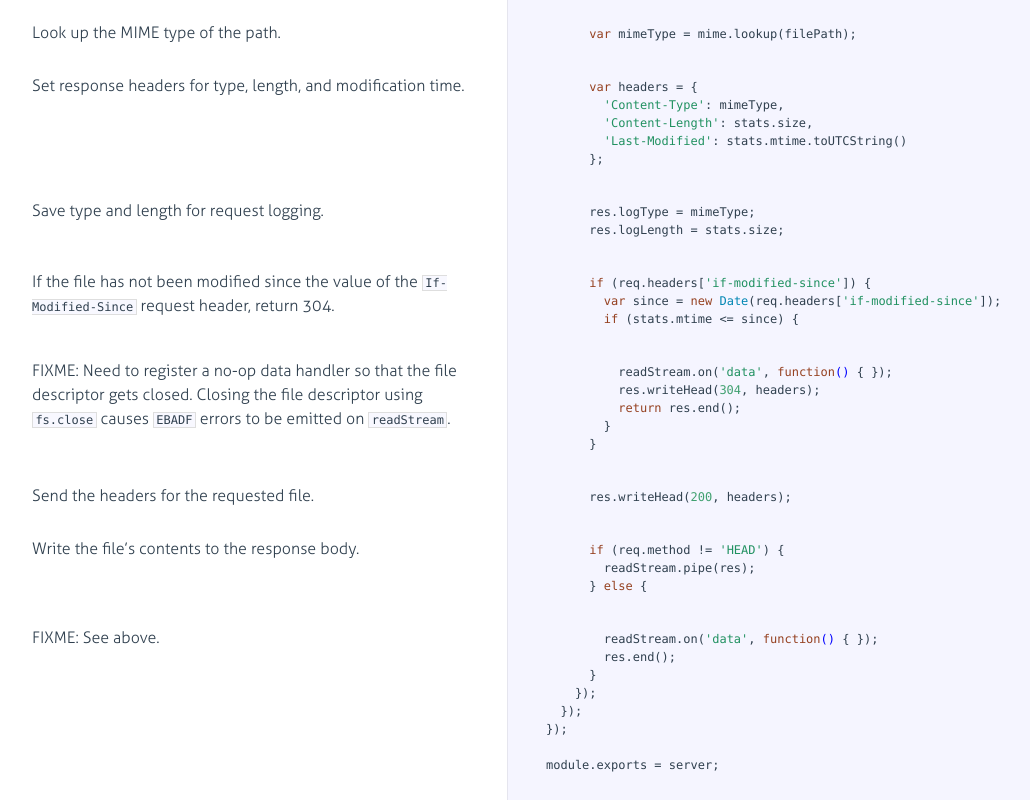
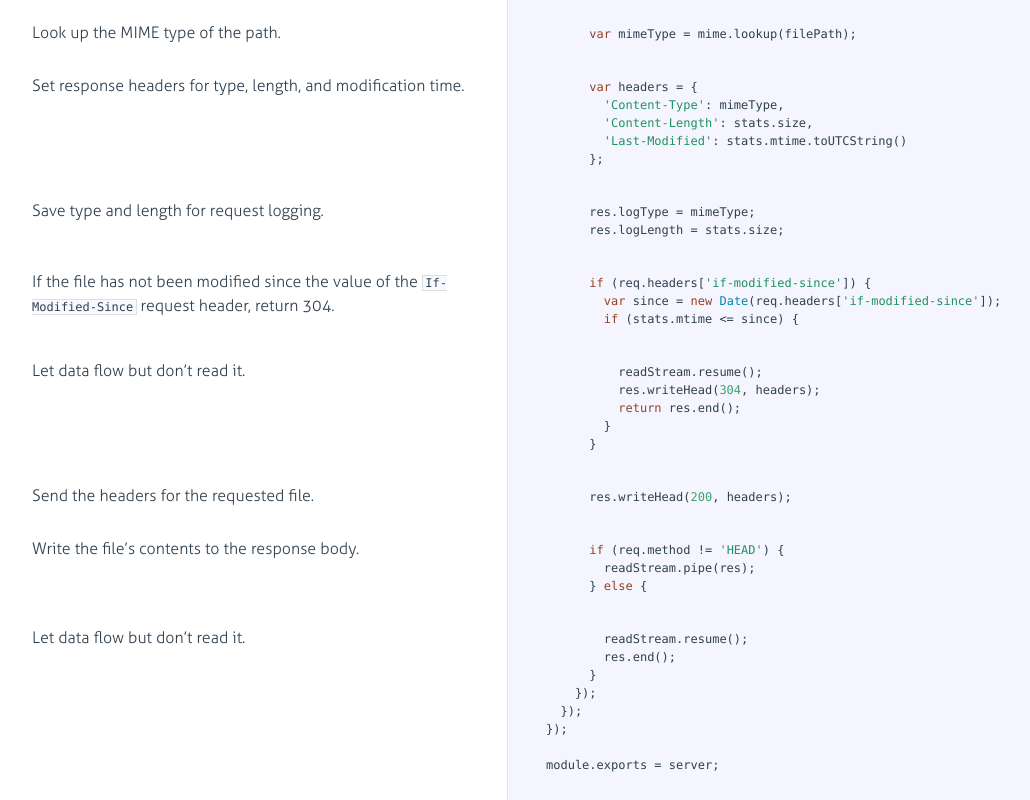
Before and after one commit to programble/pult, a plain HTML site: page static.html in a window 1280 px wide. Shown: the part 2014-2814 px from the top of the page, without its empty margins (18-1048 px from the left). Drawn offline with Linux system fonts and the light colour scheme.

Commit message:
Version 2.0.3 documentation

```diff
--- a/static.html
+++ b/static.html
@@ -430,13 +430,11 @@ directory.</p>
               <div class="pilwrap ">
                 <a class="pilcrow" href="#section-21">&#182;</a>
               </div>
-              <p>FIXME: Need to register a no-op data handler so that the file
-descriptor gets closed. Closing the file descriptor using
-<code>fs.close</code> causes <code>EBADF</code> errors to be emitted on <code>readStream</code>.</p>
+              <p>Let data flow but don’t read it.</p>
 
             </div>
 
-            <div class="content"><div class='highlight'><pre>          readStream.on(<span class="hljs-string">'data'</span>, <span class="hljs-function"><span class="hljs-keyword">function</span><span class="hljs-params">()</span> {</span> });
+            <div class="content"><div class='highlight'><pre>          readStream.resume();
           res.writeHead(<span class="hljs-number">304</span>, headers);
           <span class="hljs-keyword">return</span> res.end();
         }
@@ -483,11 +481,11 @@ descriptor gets closed. Closing the file descriptor using
               <div class="pilwrap ">
                 <a class="pilcrow" href="#section-24">&#182;</a>
               </div>
-              <p>FIXME: See above.</p>
+              <p>Let data flow but don’t read it.</p>
 
             </div>
 
-            <div class="content"><div class='highlight'><pre>        readStream.on(<span class="hljs-string">'data'</span>, <span class="hljs-function"><span class="hljs-keyword">function</span><span class="hljs-params">()</span> {</span> });
+            <div class="content"><div class='highlight'><pre>        readStream.resume();
         res.end();
       }
     });
```
Also changed, not shown: pult.html (+1 -1 lines), server.html (+3 -4 lines).
